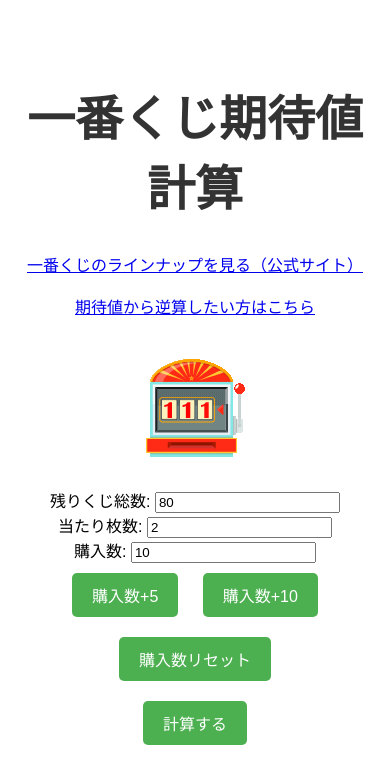
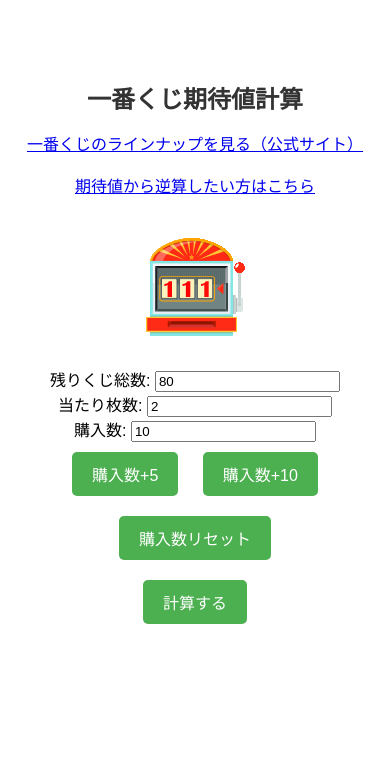
Before and after one commit to YK-313/WebKuziApp, a plain HTML site: page index.html in a window 390 px wide. Drawn offline with Linux system fonts and the light colour scheme.

Commit message:
文字サイズ更新

```diff
--- a/styles.css
+++ b/styles.css
@@ -10,6 +10,13 @@ body {
 h1 {
     font-size: 48px;
     color: #333;
+}
+@media (max-width: 600px) {
+    h1 {
+        font-size: 24px; /* スマホの画面幅に収まるサイズに縮小 */
+        margin-left: 10px;
+        margin-right: 10px;
+    }
 }
 
 .center-table {
--- a/sw.js
+++ b/sw.js
@@ -1,4 +1,4 @@
-const CACHE_NAME = 'kuzi-cache-v3'; // 数字を上げる
+const CACHE_NAME = 'kuzi-cache-v4'; // 数字を上げる
 const urlsToCache = [
     './',
     './index.html',
```
